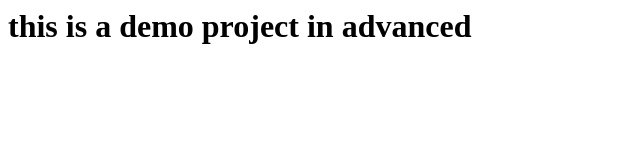
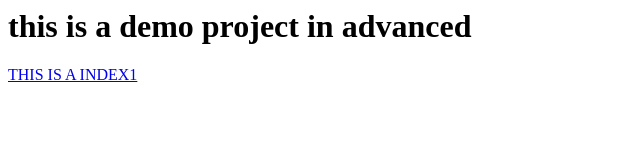
Before and after one commit to raghava444/raghava444.github.io, a plain HTML site: page index.html in a window 1280 px wide. Shown: the whole page, without its empty margins (0-640 px from the left). Drawn offline with Linux system fonts and the light colour scheme.

Commit message:
Update index.html

```diff
--- a/index.html
+++ b/index.html
@@ -1 +1,6 @@
 <h1> this is a demo project in advanced </h1>
+<html>
+  <body>
+    <a href="index1.html" title = "This is a linked one" > THIS IS A INDEX1 </a>
+  </body>
+</html>
```
